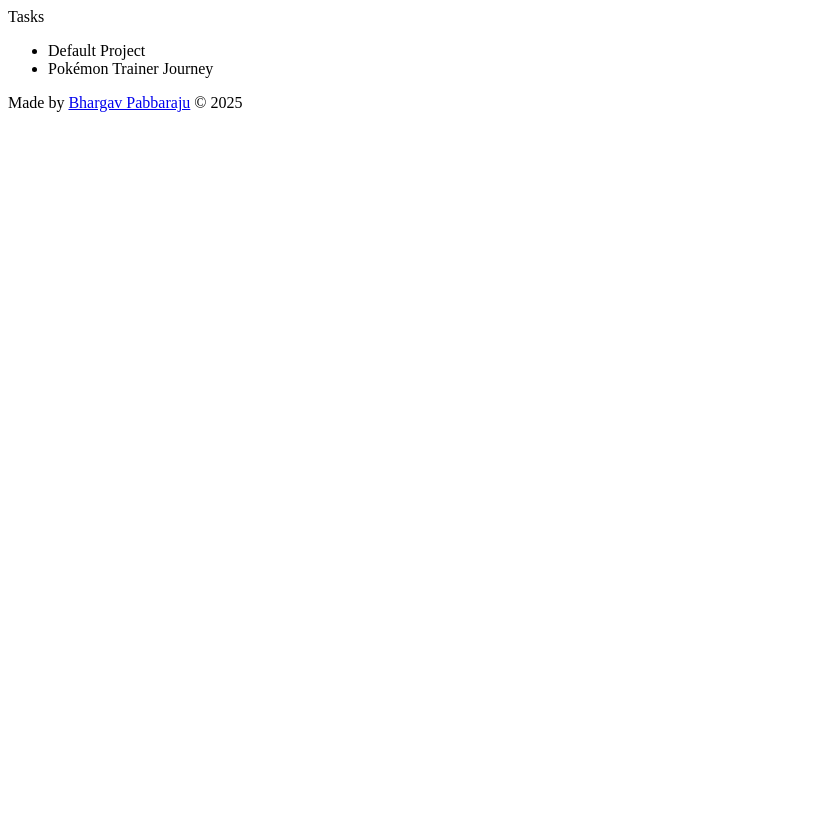
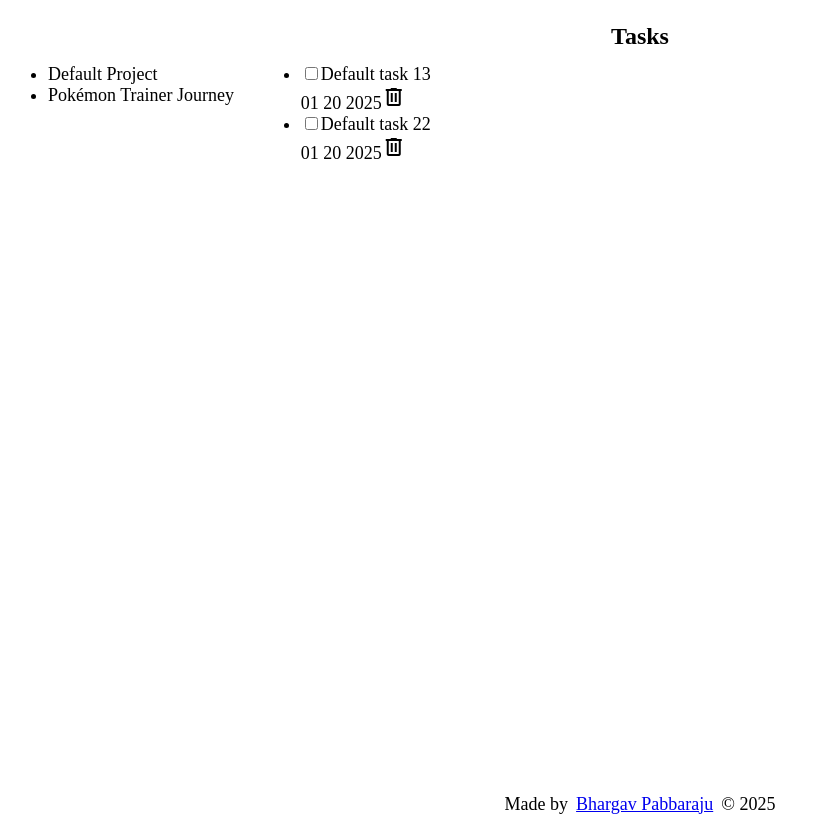
Before and after one commit to BhargavPabbaraju/odin-todo, a website built with webpack: page src/template.html in a window 1280 px wide. Shown: the whole page, without its empty margins (0-830 px from the left). Before the commit the page ends 800 px from the top, so only its background shows below. Built offline with nearby package versions, Linux system fonts and the light colour scheme.

Commit message:
Refactor to view

```diff
--- /dev/null
+++ b/src/index.css
@@ -0,0 +1,35 @@
+body{
+    display: flex;
+    flex-direction: column;
+    justify-content: center;
+    font-size: large;
+}
+
+ul{
+    margin: 0;
+}
+
+header{
+    display:flex;
+    justify-content: center;
+    font-weight: 800;
+    font-size: 1.5rem;
+    height: 5vh;
+    align-items: center;
+    padding: 8px;
+}
+
+
+footer{
+    display: flex;
+    justify-content: center;
+    gap: 8px;
+    height: 5vh;
+    align-items: center;
+}
+
+#content{
+    display: grid;
+    grid-template-columns: 1fr 4fr;
+    height: 90vh;
+}
--- a/src/index.js
+++ b/src/index.js
@@ -1,27 +1,8 @@
 import { model } from "./model";
-
-function renderProjectList(projects){
-    const ul = document.createElement("ul");
-    projects.forEach((project)=>{
-        const li = document.createElement("li");
-        li.innerText = project.name;
-        ul.appendChild(li);
-    });
-    return ul;
-}
+import { renderProjects } from "./view/project";
+import "./index.css";
 
 
-function renderProjects(){
-    const content = document.getElementById("content");
-    content.replaceChildren();
-
-    const projectList = renderProjectList(model.projects);
-
-    content.appendChild(projectList);
-
-    console.log(model.projects[model.activeProject].todos);
-}
 
 
-model.activeProject = 0;
-renderProjects();
+renderProjects({projects: model.projects,activeProject: model.projects[model.activeProject]} );
--- a/src/template.html
+++ b/src/template.html
@@ -4,6 +4,7 @@
     <meta charset="UTF-8">
     <meta name="viewport" content="width=device-width, initial-scale=1.0">
     <title>Document</title>
+    <link rel="stylesheet" href="https://fonts.googleapis.com/css2?family=Material+Symbols+Outlined:opsz,wght,FILL,GRAD@24,400,0,0&icon_names=delete" />
 </head>
 <body>
     <header>
@@ -13,7 +14,7 @@
         content
     </div>
     <footer>
-        Made by <a href="https://github.com/BhargavPabbaraju">Bhargav Pabbaraju</a> © 2025
+        <span>Made by</span> <a href="https://github.com/BhargavPabbaraju">Bhargav Pabbaraju</a> <span>© 2025</span>
     </footer>
 </body>
 </html>
--- a/src/todos/project.js
+++ b/src/todos/project.js
@@ -14,7 +14,7 @@ export const defaultProjects = [
         "Default Project",
         [
             new Todo({
-                title: "Default task",
+                title: "Default task 1",
                 description: "Default task's description",
                 priority: Priority.LOW,
                 notes: "Some notes",
@@ -22,6 +22,10 @@ export const defaultProjects = [
                     new Checklist("Subtask 1"),
                     new Checklist("Subtask 2"),
                 ]
+            }),
+            new Todo({
+                title: "Default task 2",
+                priority: Priority.MEDIUM,
             })
         ]
     ),
@@ -37,7 +41,27 @@ export const defaultProjects = [
                     new Checklist("Choose your starter Pokémon"),
                     new Checklist("Visit Professor Oak's Lab"),
                 ]
-            })
+            }),
+            new Todo({
+                title: "Train Your Starter Pokémon",
+                description: "Strengthen your starter Pokémon by battling wild Pokémon in the tall grass.",
+                priority: Priority.MEDIUM,
+                checklist: [
+                    new Checklist("Battle 5 wild Pokémon"),
+                    new Checklist("Level up to 10"),
+                ],
+            }),
+            new Todo({
+                title: "Meet Legendary Trainer Red",
+                description: "Learn valuable tips from one of the best Pokémon trainers in history.",
+                priority: Priority.LOW,
+                notes: "Red is often found at Mt. Silver. Be prepared for a tough challenge someday.",
+            }),
+            new Todo({
+                title: "Explore Viridian Forest",
+                description: "Search for rare Pokémon and collect useful items during your exploration.",
+                priority: Priority.MEDIUM,
+            }),
         ]
     )
 
--- a/src/todos/todo.js
+++ b/src/todos/todo.js
@@ -16,7 +16,13 @@ export class Todo{
         this.notes = notes;
         this.checklist = checklist;
         this.completed = false;
+        this.expanded = false;
     }
 }
 
+const toggleExpanded = (todo)=>{
+    todo.expanded = !todo.expanded;
+}
+
 Object.assign(Todo.prototype, toggleCompleted);
+Object.assign(Todo.prototype, toggleExpanded);
--- /dev/null
+++ b/src/view/icons.js
@@ -0,0 +1,7 @@
+
+export function getTrashCan(){
+    const span = document.createElement("span");
+    span.classList.add("material-symbols-outlined");
+    span.innerText = "delete";
+    return span;
+}
--- /dev/null
+++ b/src/view/project.js
@@ -0,0 +1,24 @@
+import {renderTodoList} from './todo';
+
+function renderProjectList(projects){
+    const ul = document.createElement("ul");
+    ul.classList.add("project-list");
+    projects.forEach((project)=>{
+        const li = document.createElement("li");
+        li.innerText = project.name;
+        ul.appendChild(li);
+    });
+    return ul;
+}
+
+
+export function renderProjects({projects, activeProject}){
+    const content = document.getElementById("content");
+    content.replaceChildren();
+
+    const projectList = renderProjectList(projects);
+    content.appendChild(projectList);
+
+    const todoList = renderTodoList(activeProject);
+    content.appendChild(todoList);
+}
--- /dev/null
+++ b/src/view/todo.js
@@ -0,0 +1,56 @@
+import { format } from "date-fns";
+import * as icons from "./icons";
+
+function renderPriorityChip(priority){
+    const chip = document.createElement("span");
+    chip.classList.add("priority-chip");
+    chip.classList.add(priority);
+    chip.innerText = priority;
+    return chip;
+}
+
+export function renderTodo(todo){
+    const li = document.createElement("li");
+
+    const leftSide = document.createElement("div");
+
+    const checkbox = document.createElement("input");
+    checkbox.type = "checkbox";
+    checkbox.checked = todo.completed;
+
+    const title = document.createElement("span");
+    title.innerText = todo.title;
+
+    const chip = renderPriorityChip(todo.priority);
+
+    leftSide.appendChild(checkbox);
+    leftSide.appendChild(title);
+    leftSide.appendChild(chip);
+
+    // const viewIcon = renderViewIcon(todo);
+
+    const rightSide = document.createElement("div");
+    const dueDate = document.createElement("span");
+    dueDate.innerText = format(todo.dueDate, "MM dd yyyy");
+
+    const deleteIcon = icons.getTrashCan();
+
+    rightSide.appendChild(dueDate);
+    rightSide.appendChild(deleteIcon);
+
+
+    li.appendChild(leftSide);
+    li.appendChild(rightSide);
+
+    return li;
+
+}
+
+export function renderTodoList(project){
+    const ul = document.createElement("ul");
+    ul.classList.add("todo-list");
+    project.todos.forEach((todo)=>{
+        ul.appendChild(renderTodo(todo));
+    });
+    return ul;
+}
```
